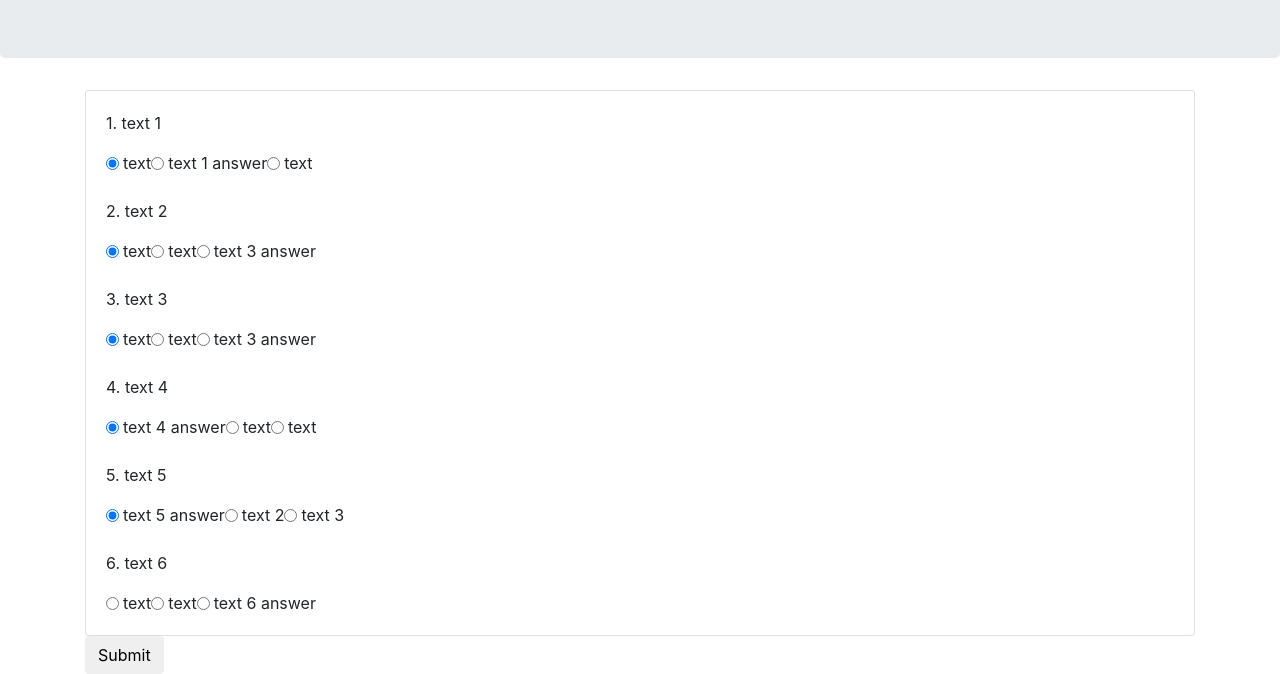
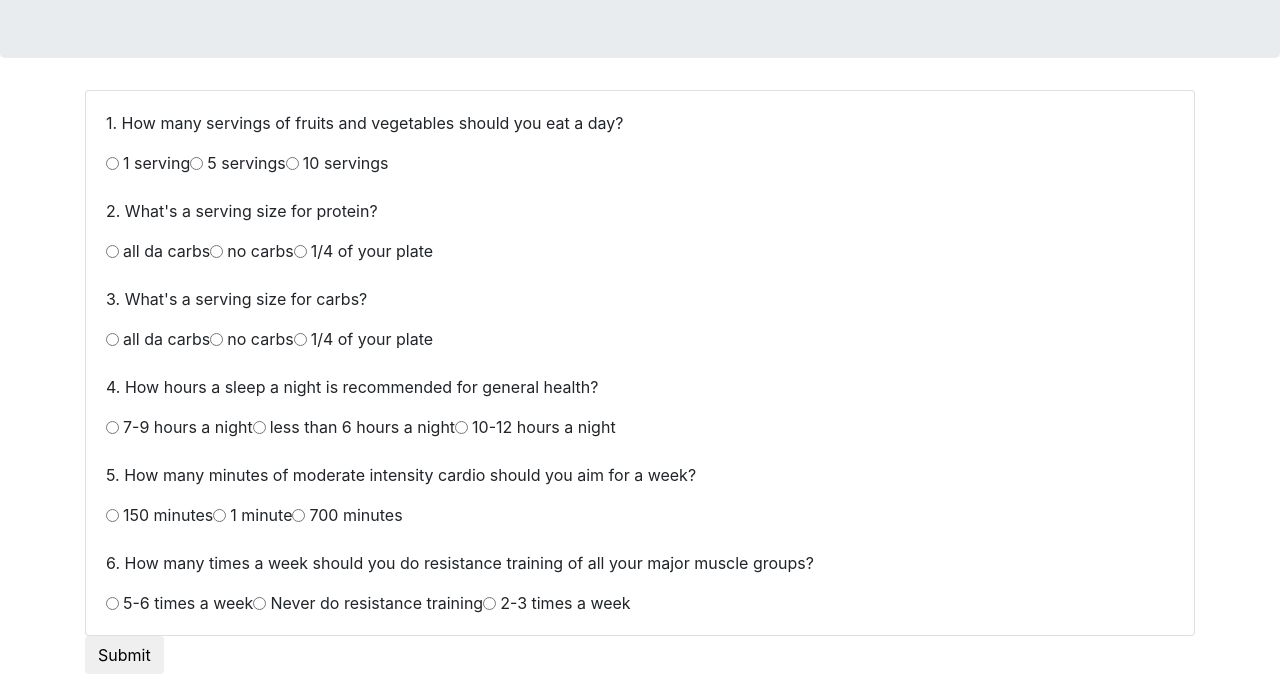
Before and after one commit to aeffiong/TriviaGame, a plain HTML site: page index.html in a window 1280 px wide. Shown: the part 209-883 px from the top of the page. Drawn offline with nearby package versions, Linux system fonts and the light colour scheme.

Commit message:
getting some game functionality

```diff
--- a/assests/javascript/app.js
+++ b/assests/javascript/app.js
@@ -3,37 +3,37 @@
 
 // define variables
 var game = [
-    {   question: "1. text 1",
-        answers: ["text", "text 1 answer", "text"],
-        correctAnswer: "text 1 answer"
+    {   question: "1. How many servings of fruits and vegetables should you eat a day?",
+        answers: ["1 serving", "5 servings", "10 servings"],
+        correctAnswer: "5 servings"
     },
-    {   question: "2. text 2",
-        answers: ["text 2", "text 2 answer", "text 2"],
-        correctAnswer: "text 2 answer"
+    {   question: "2. What's a serving size for protein?",
+        answers: ["3 steaks", "1/4 of your plate", "no protein"],
+        correctAnswer: "1/4 of your plate"
     },
-    {   question: "3. text 3",
-        answers: ["text", "text", "text 3 answer"],
-        correctAnswer: "text 3 answer"
+    {   question: "3. What's a serving size for carbs?",
+        answers: ["all da carbs", "no carbs", "1/4 of your plate"],
+        correctAnswer: "1/4 of your plate"
     },
 
-    {   question: "4. text 4",
-        answers: ["text 4 answer ", "text", "text"],
-        correctAnswer: "text 4 answer"
+    {   question: "4. How hours a sleep a night is recommended for general health?",
+        answers: ["7-9 hours a night", "less than 6 hours a night", "10-12 hours a night"],
+        correctAnswer: "7-9 hours a night"
     },
 
-    {   question: "5. text 5",
-        answers: ["text 5 answer", "text 2", "text 3"],
-        correctAnswer: "text 5 answer"
+    {   question: "5. How many minutes of moderate intensity cardio should you aim for a week?",
+        answers: ["150 minutes", "1 minute", "700 minutes"],
+        correctAnswer: "150 minutes"
     },
 
-    {   question: "6. text 6",
-        answers: ["text", "text", "text 6 answer"],
-        correctAnswer: "text 6 answer"
+    {   question: "6. How many times a week should you do resistance training of all your major muscle groups?",
+        answers: ["5-6 times a week", "Never do resistance training", "2-3 times a week"],
+        correctAnswer: "2-3 times a week"
     },
 ]
 
-console.log(game);
-console.log(game[0].correctAnswer);
+// console.log(game);
+// console.log(game[0].correctAnswer);
 var numCorrect = 0;
 var numWrong = 0;
 var numUnanswered = 0;
@@ -115,21 +115,105 @@ $(document).ready(function(){
             console.log(i);
             for(var j = 0; j < game[i].answers.length; j++) {
                 console.log(game[i].answers[j]);
+                console.log("Hi");
+                var userGuess6 = $('input[name=question-6]:checked').val();
+                console.log(userGuess6);
+
+                if(userGuess6 === game[5].correctAnswer) {
+
+                    numCorrect ++;
+                    console.log(userGuess6);
+                    console.log(game[5].correctAnswer);
+                }
+
+                else {
+                    numWrong ++;
+                }
+                var userGuess5 = $('input[name=question-5]:checked').val();
+                console.log(userGuess5);
+
+                if(userGuess5 === game[4].correctAnswer) {
+
+                    numCorrect ++;
+                    console.log(userGuess5);
+                    console.log(game[4].correctAnswer);
+                }
+
+                else {
+                    numWrong ++;
+                }
+                var userGuess4 = $('input[name=question-4]:checked').val();
+                console.log(userGuess4);
+
+                if(userGuess4 === game[3].correctAnswer) {
+
+                    numCorrect ++;
+                    console.log(userGuess4);
+                    console.log(game[3].correctAnswer);
+                }
+
+                else {
+                    numWrong ++;
+                }
+                var userGuess3 = $('input[name=question-3]:checked').val();
+                console.log(userGuess3);
+
+                if(userGuess3 === game[2].correctAnswer) {
+
+                    numCorrect ++;
+                    console.log(userGuess3);
+                    console.log(game[2].correctAnswer);
+                }
+
+                else {
+                    numWrong ++;
+                }
+                var userGuess2 = $('input[name=question-2]:checked').val();
+                console.log(userGuess2);
+
+                if(userGuess2 === game[1].correctAnswer) {
+
+                    numCorrect ++;
+                    console.log(userGuess2);
+                    console.log(game[1].correctAnswer);
+                }
+
+                else {
+                    numWrong ++;
+                }
+                var userGuess1 = $('input[name=question-1]:checked').val();
+                console.log(userGuess1);
+
+                if(userGuess1 === game[0].correctAnswer) {
+
+                    numCorrect ++;
+                    console.log(userGuess1);
+                    console.log(game[0].correctAnswer);
+                }
+
+                else {
+                    numWrong ++;
                 }
             }
 
 
         }
+
+
+
+        }
+
+
     start();
       // function to record answers for each question and add up score
-    var userGuess = $('input[name=question-6]:checked').val();
+    // var userGuess = $('input[name=question-6]:checked').val();
 
-    if(userGuess === game[5].correctAnswer) {
+    // if(userGuess === game[5].correctAnswer) {
 
-        numCorrect ++;
-        console.log(userGuess);
-        console.log(game[5].correctAnswer);
-    }
+    //     numCorrect ++;
+    //     console.log(userGuess);
+    //     console.log(game[5].correctAnswer);
+    // }
 
     // else {
     //     numWrong ++;
--- a/index.html
+++ b/index.html
@@ -25,18 +25,18 @@
                     <form class="form-inline">
 
                             <div class="form-check">
-                                <input class="form-check-input" name="group20" type="radio" id="radio120" checked="checked">
-                                <label class="form-check-label" id ="q1-op1" for="radio120"></label>
+                                <input class="form-check-input" name="question-1" type="radio" id="q1-1" value="1 serving">
+                                <label class="form-check-label" id ="q1-op1" for="q1-1"></label>
                             </div>
 
                             <div class="form-check">
-                                <input class="form-check-input" name="group20" type="radio" id="radio121">
-                                <label class="form-check-label" id ="q1-op2" for="radio121"></label>
+                                <input class="form-check-input" name="question-1" type="radio" id="q1-2" value="5 servings">
+                                <label class="form-check-label" id ="q1-op2" for="q1-2"></label>
                             </div>
 
                             <div class="form-check">
-                                <input class="form-check-input" name="group20" type="radio" id="radio122">
-                                <label class="form-check-label" id ="q1-op3" for="radio122"></label>
+                                <input class="form-check-input" name="question-1" type="radio" id="q1-3" value="10 servings">
+                                <label class="form-check-label" id ="q1-op3" for="q1-3"></label>
                             </div>
 
                         </form>
@@ -46,18 +46,18 @@
                     <form class="form-inline">
 
                             <div class="form-check">
-                                <input class="form-check-input" name="group20" type="radio" id="radio123" checked="checked">
-                                <label class="form-check-label" id ="q2-op1" for="radio123"></label>
+                                <input class="form-check-input" name="question-2" type="radio" id="q2-1" value="3 steaks">
+                                <label class="form-check-label" id ="q2-op1" for="q2-1"></label>
                             </div>
 
                             <div class="form-check">
-                                <input class="form-check-input" name="group20" type="radio" id="radio124">
-                                <label class="form-check-label" id ="q2-op2" for="radio124"></label>
+                                <input class="form-check-input" name="question-2" type="radio" id="q2-2" value="1/4 of your plate">
+                                <label class="form-check-label" id ="q2-op2" for="q2-2"></label>
                             </div>
 
                             <div class="form-check">
-                                <input class="form-check-input" name="group20" type="radio" id="radio125">
-                                <label class="form-check-label" id ="q2-op3" for="radio125"></label>
+                                <input class="form-check-input" name="question-2" type="radio" id="q2-3" value="no protein">
+                                <label class="form-check-label" id ="q2-op3" for="q2-3"></label>
                             </div>
 
                         </form>
@@ -66,18 +66,18 @@
                     <form class="form-inline">
 
                             <div class="form-check">
-                                <input class="form-check-input" name="group20" type="radio" id="radio120" checked="checked">
-                                <label class="form-check-label" id ="q3-op1" for="radio120"></label>
+                                <input class="form-check-input" name="question-3" type="radio" id="q3-1" value="all da carbs">
+                                <label class="form-check-label" id ="q3-op1" for="q3-1"></label>
                             </div>
 
                             <div class="form-check">
-                                <input class="form-check-input" name="group20" type="radio" id="radio121">
-                                <label class="form-check-label" id ="q3-op2" for="radio121"></label>
+                                <input class="form-check-input" name="question-3" type="radio" id="q3-2" value="no carbs">
+                                <label class="form-check-label" id ="q3-op2" for="q3-2"></label>
                             </div>
 
                             <div class="form-check">
-                                <input class="form-check-input" name="group20" type="radio" id="radio122">
-                                <label class="form-check-label" id ="q3-op3" for="radio122"></label>
+                                <input class="form-check-input" name="question-3" type="radio" id="q3-3" value="1/4 of your plate">
+                                <label class="form-check-label" id ="q3-op3" for="q3-3"></label>
                             </div>
 
                         </form>
@@ -86,18 +86,18 @@
                     <form class="form-inline">
 
                             <div class="form-check">
-                                <input class="form-check-input" name="group20" type="radio" id="radio120" checked="checked">
-                                <label class="form-check-label" id ="q4-op1" for="radio120"></label>
+                                <input class="form-check-input" name="question-4" type="radio" id="q4-1" value="7-9 hours a night">
+                                <label class="form-check-label" id ="q4-op1" for="q4-1"></label>
                             </div>
 
                             <div class="form-check">
-                                <input class="form-check-input" name="group20" type="radio" id="radio121">
-                                <label class="form-check-label" id ="q4-op2" for="radio121"></label>
+                                <input class="form-check-input" name="question-4" type="radio" id="q4-2" value="less than 6 hours a night">
+                                <label class="form-check-label" id ="q4-op2" for="q4-2"></label>
                             </div>
 
                             <div class="form-check">
-                                <input class="form-check-input" name="group20" type="radio" id="radio122">
-                                <label class="form-check-label" id ="q4-op3" for="radio122"></label>
+                                <input class="form-check-input" name="question-4" type="radio" id="q4-3" value ="10-12 hours a night">
+                                <label class="form-check-label" id ="q4-op3" for="q4-3"></label>
                             </div>
 
                         </form>
@@ -106,18 +106,18 @@
                     <form class="form-inline">
 
                             <div class="form-check">
-                                <input class="form-check-input" name="group20" type="radio" id="radio120" checked="checked">
-                                <label class="form-check-label" id ="q5-op1" for="radio120"></label>
+                                <input class="form-check-input" name="question-5" type="radio" id="q5-1" value ="150 minutes">
+                                <label class="form-check-label" id ="q5-op1" for="q5-1"></label>
                             </div>
 
                             <div class="form-check">
-                                <input class="form-check-input" name="group20" type="radio" id="radio121">
-                                <label class="form-check-label" id ="q5-op2" for="radio121"></label>
+                                <input class="form-check-input" name="question-5" type="radio" id="q5-2" value ="1 minute">
+                                <label class="form-check-label" id ="q5-op2" for="q5-2"></label>
                             </div>
 
                             <div class="form-check">
-                                <input class="form-check-input" name="group20" type="radio" id="radio122">
-                                <label class="form-check-label" id ="q5-op3" for="radio122"></label>
+                                <input class="form-check-input" name="question-5" type="radio" id="q5-3" value ="700 minutes">
+                                <label class="form-check-label" id ="q5-op3" for="q5-3"></label>
                             </div>
 
                         </form>
@@ -126,17 +126,17 @@
                     <form class="form-inline">
 
                             <div class="form-check">
-                                <input class="form-check-input" name="question-6" type="radio" id="q6-1" value=1 >
+                                <input class="form-check-input" name="question-6" type="radio" id="q6-1" value="5-6 times a week" >
                                 <label class="form-check-label" id ="q6-op1" for="q6-1"></label>
                             </div>
 
                             <div class="form-check">
-                                <input class="form-check-input" name="question-6" type="radio" id="q6-2" value=2>
+                                <input class="form-check-input" name="question-6" type="radio" id="q6-2" value="Never do resistance training">
                                 <label class="form-check-label" id ="q6-op2" for="q6-2"></label>
                             </div>
 
                             <div class="form-check">
-                                <input class="form-check-input" name="question-6" type="radio" id="q6-3" value="text 6 answer">
+                                <input class="form-check-input" name="question-6" type="radio" id="q6-3" value="2-3 times a week">
                                 <label class="form-check-label" id ="q6-op3" for="q6-3"></label>
                             </div>
 
```
Lines whose indentation alone changed are shown as unchanged.
